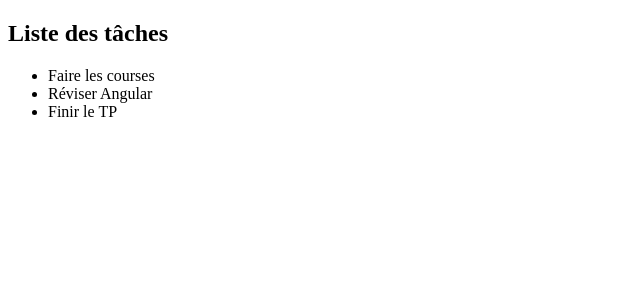
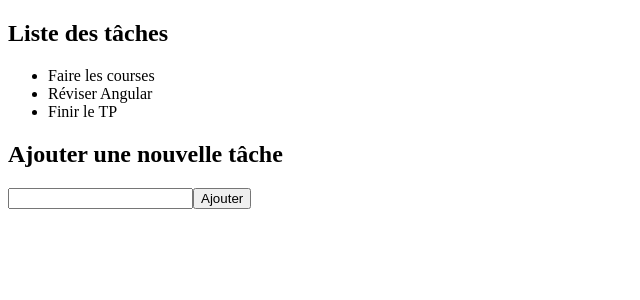
Before and after one commit to Liantsoa1781/task-manager, an Angular app: page / in a window 1280 px wide. Shown: the top 300 px of the page, without its empty margins (0-640 px from the left). Built offline with nearby package versions, Linux system fonts and the light colour scheme.

Commit message:
Ajout de la méthode addTask() et mise en place de FormsModule

```diff
--- a/src/app/task-list/task-list.html
+++ b/src/app/task-list/task-list.html
@@ -5,3 +5,7 @@
         <li>{{task}}</li>
     }
 </ul>
+
+<h2>Ajouter une nouvelle tâche</h2>
+<input [ngModel]="newTask()" (ngModelChange)="newTask.set($event)">
+<button (click)="addTask()">Ajouter</button>
--- a/src/app/task-list/task-list.ts
+++ b/src/app/task-list/task-list.ts
@@ -1,7 +1,9 @@
 import { Component } from '@angular/core';
+import { signal } from '@angular/core';
+import { FormsModule } from '@angular/forms';
 
 @Component({
-  imports: [],
+  imports: [FormsModule],
   selector: 'app-task-list',
   styleUrl: './task-list.css',
   templateUrl: './task-list.html',
@@ -9,4 +11,17 @@ import { Component } from '@angular/core';
 
 export class TaskList {
   tasks: string[] = ['Faire les courses', 'Réviser Angular', 'Finir le TP'];
+  newTask = signal('');
+
+  addTask(){
+    //Prends la valeur du task dans le champs
+    const task = this.newTask();
+
+    //Renvoie la valeur ajouter dans le tableau des tasks
+    this.tasks.push(task);
+
+    //Vider le champs de saisie
+    this.newTask.set('');
+  }
+
 }
```
